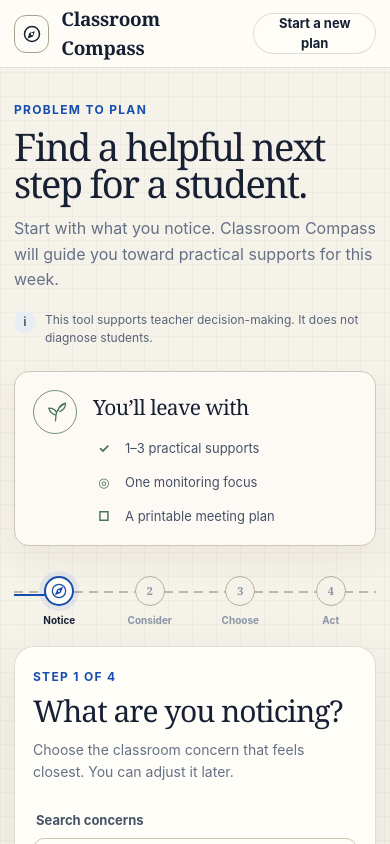
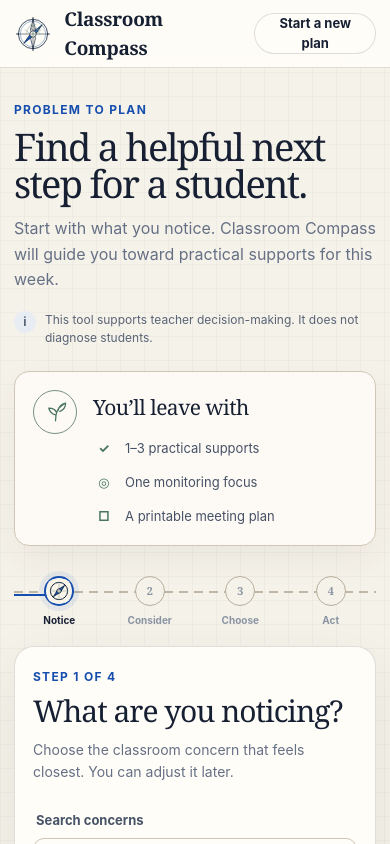
Before and after one commit to LenguajeLabs-design/classroom-compass, a React (Vite) app: page / in a window 390 px wide. Shown: the top 844 px of the page. Built offline with nearby package versions, Linux system fonts and the light colour scheme.

Commit message:
Add Classroom Compass visual identity

```diff
--- a/index.html
+++ b/index.html
@@ -13,10 +13,7 @@
     <meta name="twitter:card" content="summary_large_image" />
     <meta name="twitter:title" content="Classroom Compass — Practical Support for Teacher Meetings" />
     <meta name="twitter:description" content="Start with the classroom concern, identify the likely need, and build a short teacher action plan with universal and intervention supports." />
-    <link rel="icon" type="image/png" href="/favicon.png" />
-    <link rel="preconnect" href="https://fonts.googleapis.com">
-    <link rel="preconnect" href="https://fonts.gstatic.com" crossorigin>
-    <link href="https://fonts.googleapis.com/css2?family=Space+Grotesk:wght@300..700&family=Inter:wght@300..700&display=swap" rel="stylesheet">
+    <link rel="icon" type="image/svg+xml" href="/favicon.svg" />
   </head>
   <body>
     <div id="root"></div>
--- a/src/App.tsx
+++ b/src/App.tsx
@@ -4,7 +4,7 @@ import { concerns, supportAreas, type Strategy, type SupportArea } from "@/conte
 const steps = ["Notice", "Consider", "Choose", "Act"];
 
 function CompassMark() {
-  return <div className="brand-mark" aria-hidden="true"><svg width="22" height="22" viewBox="0 0 22 22" fill="none"><circle cx="11" cy="11" r="7.5" stroke="currentColor" strokeWidth="1.5"/><path d="M13.8 8.2 12 13.6 6.6 15.4 8.4 10z" fill="currentColor"/><circle cx="11" cy="11" r="1.2" fill="white"/></svg></div>;
+  return <div className="brand-mark" aria-hidden="true"><img src="/classroom-compass-mark.svg" alt="" width="48" height="48" /></div>;
 }
 
 function AreaIcon({ area }: { area: SupportArea }) {
@@ -21,7 +21,7 @@ function AreaIcon({ area }: { area: SupportArea }) {
 }
 
 function Stepper({ current, onStep }: { current: number; onStep: (step: number) => void }) {
-  return <nav className={`stepper stepper-progress-${current} screen-only`} aria-label="Plan progress">{steps.map((label, index) => <button key={label} type="button" className={`step ${index === current ? "is-current" : ""} ${index < current ? "is-complete" : ""}`} onClick={() => index <= current && onStep(index)} disabled={index > current} aria-current={index === current ? "step" : undefined}><span className="step-number">{index === current ? <svg className="route-compass" viewBox="0 0 24 24" fill="none" aria-hidden="true"><circle cx="12" cy="12" r="8"/><path d="m15.6 8.4-2.1 5.1-5.1 2.1 2.1-5.1 5.1-2.1Z" fill="currentColor"/><circle cx="12" cy="12" r="1.15" fill="white" stroke="none"/></svg> : index < current ? "✓" : index + 1}</span><span>{label}</span></button>)}</nav>;
+  return <nav className={`stepper stepper-progress-${current} screen-only`} aria-label="Plan progress">{steps.map((label, index) => <button key={label} type="button" className={`step ${index === current ? "is-current" : ""} ${index < current ? "is-complete" : ""}`} onClick={() => index <= current && onStep(index)} disabled={index > current} aria-current={index === current ? "step" : undefined}><span className="step-number">{index === current ? <img className="route-compass" src="/favicon.svg" alt="" aria-hidden="true" /> : index < current ? "✓" : index + 1}</span><span>{label}</span></button>)}</nav>;
 }
 
 function StrategyOption({ strategy, selected, onToggle }: { strategy: Strategy; selected: boolean; onToggle: () => void }) {
--- a/src/index.css
+++ b/src/index.css
@@ -38,7 +38,8 @@ button:focus-visible, input:focus-visible, summary:focus-visible, a:focus-visibl
 .app-header { position: sticky; top: 0; z-index: 30; border-bottom: 1px solid var(--border); background: rgba(255,253,248,.91); backdrop-filter: blur(18px); }
 .header-inner { width: min(1180px, calc(100% - 40px)); min-height: 72px; margin: auto; display: flex; align-items: center; justify-content: space-between; gap: 20px; }
 .brand { display: flex; align-items: center; gap: 12px; border: 0; background: transparent; padding: 5px 0; text-align: left; cursor: pointer; }
-.brand-mark { width: 42px; height: 42px; display: grid; place-items: center; border: 1px solid #a89f8d; border-radius: 50%; background: transparent; color: var(--text); box-shadow: none; }
+.brand-mark { width: 48px; height: 48px; display: grid; place-items: center; background: transparent; }
+.brand-mark img { width: 48px; height: 48px; display: block; }
 .brand strong, .brand small { display: block; }
 .brand strong { font-family: var(--display); font-size: 19px; letter-spacing: -.015em; }
 .brand small { margin-top: 2px; color: var(--text-secondary); font-size: 12px; }
@@ -77,7 +78,7 @@ button:focus-visible, input:focus-visible, summary:focus-visible, a:focus-visibl
 .step-number { width: 36px; height: 36px; display: grid; place-items: center; border: 1px solid #b7ad9b; border-radius: 50%; background: var(--bg); font-family: var(--display); font-size: 16px; }
 .step.is-current { color: var(--text); }
 .step.is-current .step-number { border: 2px solid var(--accent); background: var(--surface); color: var(--accent); box-shadow: 0 0 0 5px rgba(22,78,174,.08); }
-.route-compass { width: 24px; height: 24px; stroke: currentColor; stroke-width: 1.5; }
+.route-compass { width: 29px; height: 29px; display: block; border-radius: 8px; }
 .step.is-complete { color: var(--accent); }
 .step.is-complete .step-number { border-color: var(--accent); background: var(--accent); color: white; }
 
@@ -208,7 +209,7 @@ button:focus-visible, input:focus-visible, summary:focus-visible, a:focus-visibl
   .header-inner, .workspace { width: min(100% - 28px, 1180px); }
   .header-inner { min-height: 64px; }
   .brand small { display: none; }
-  .brand-mark { width: 38px; height: 38px; border-radius: 12px; }
+  .brand-mark, .brand-mark img { width: 42px; height: 42px; }
   .quiet-button { min-height: 40px; padding: 0 13px; font-size: 13px; }
   .workspace { padding-top: 34px; }
   .intro { margin-bottom: 30px; text-align: left; }
@@ -223,7 +224,7 @@ button:focus-visible, input:focus-visible, summary:focus-visible, a:focus-visibl
   .stepper::before { top: 15px; }
   .step { font-size: 10px; }
   .step-number { width: 30px; height: 30px; font-size: 11px; }
-  .route-compass { width: 20px; height: 20px; }
+  .route-compass { width: 24px; height: 24px; }
   .flow-card { border-radius: 20px; min-height: 0; }
   .step-panel { padding: 22px 18px; }
   .section-heading h2 { font-size: 30px; }
```
Also changed, not shown: public/classroom-compass-mark.svg (added), public/favicon.svg.
